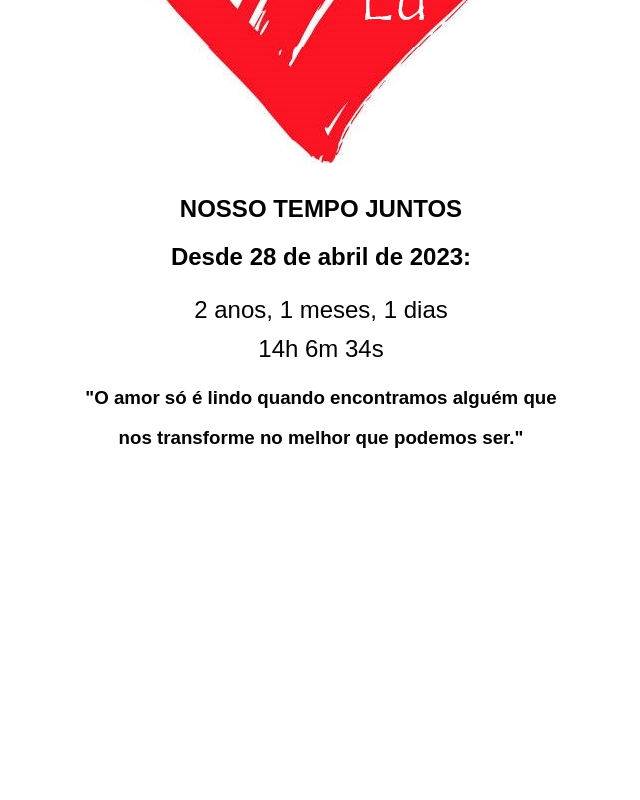
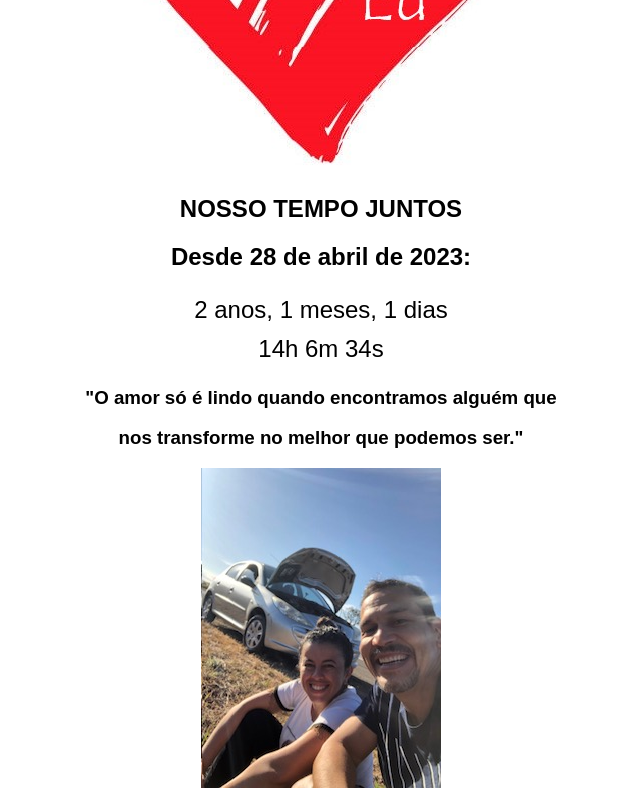
Before and after one commit to alexmalh/bellacard, a plain HTML site: page index.html in a window 1280 px wide. Shown: the part 325-1125 px from the top of the page, without its empty margins (319-959 px from the left). Before the commit the page ends 800 px from the top, so only its background shows below. Drawn offline with Linux system fonts and the light colour scheme.

Commit message:
Update index.html

```diff
--- a/index.html
+++ b/index.html
@@ -23,6 +23,7 @@
    <p><h2>Desde 28 de abril de 2023:</h2></p>
   <div id="cronometro"></div>
   <p><h3>"O amor só é lindo quando encontramos alguém que</p><p>nos transforme no melhor que podemos ser."</h3></p>
+  <img src="https://github.com/alexmalh/bellacard/blob/main/image1.jpeg?raw=true" alt="eubella">
   <script>
     const dataInicio = new Date("2023-04-28T00:00:00");
 
```
